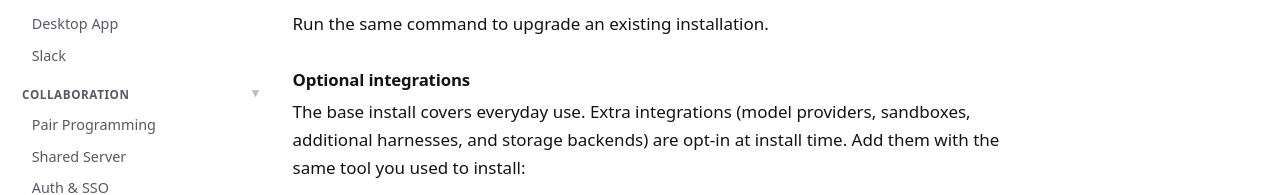
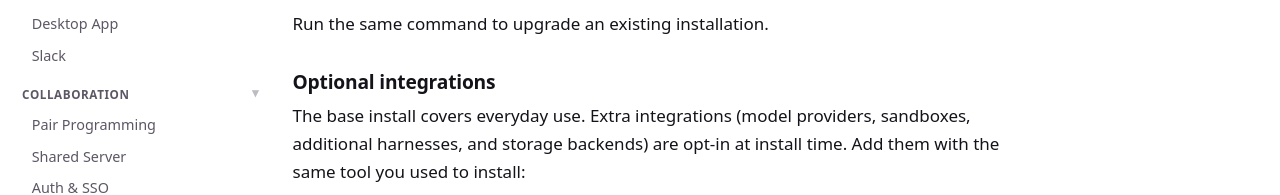
Before and after one commit to omnigent-ai/omnigent-site, a Next.js app: page /quickstart/install in a window 1280 px wide. Shown: the part 536-731 px from the top of the page. Built offline with nearby package versions, Linux system fonts and the light colour scheme; no server answers.

Commit message:
style(docs): enlarge h3 so it outranks bold body text

```diff
--- a/app/globals.css
+++ b/app/globals.css
@@ -1216,7 +1216,7 @@ figcaption {
   font-size: 1.5rem;
 }
 .docs-main h3 {
-  font-size: 1.05rem;
+  font-size: 1.2rem;
 }
 .docs-main ul,
 .docs-main ol {
```
